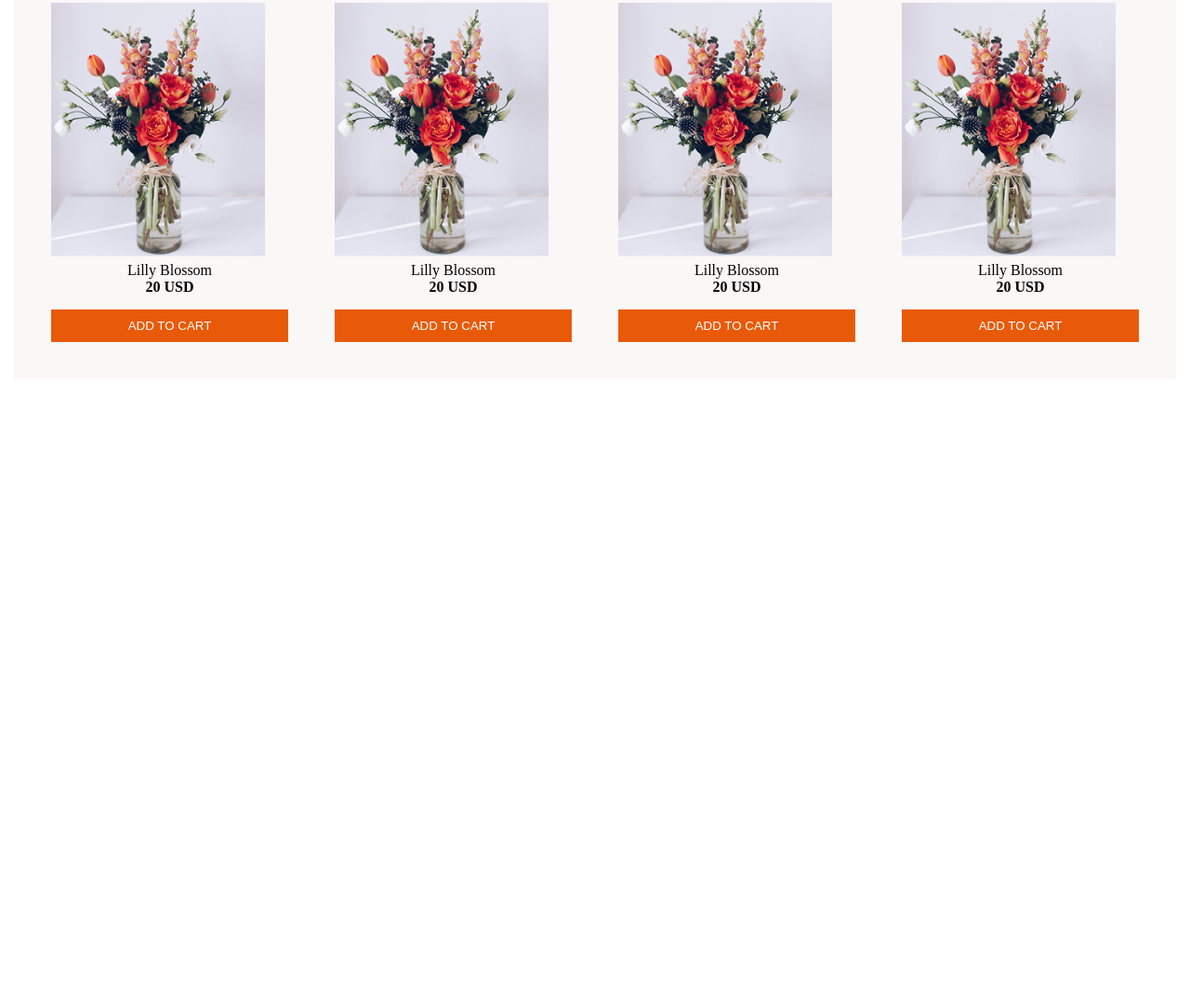
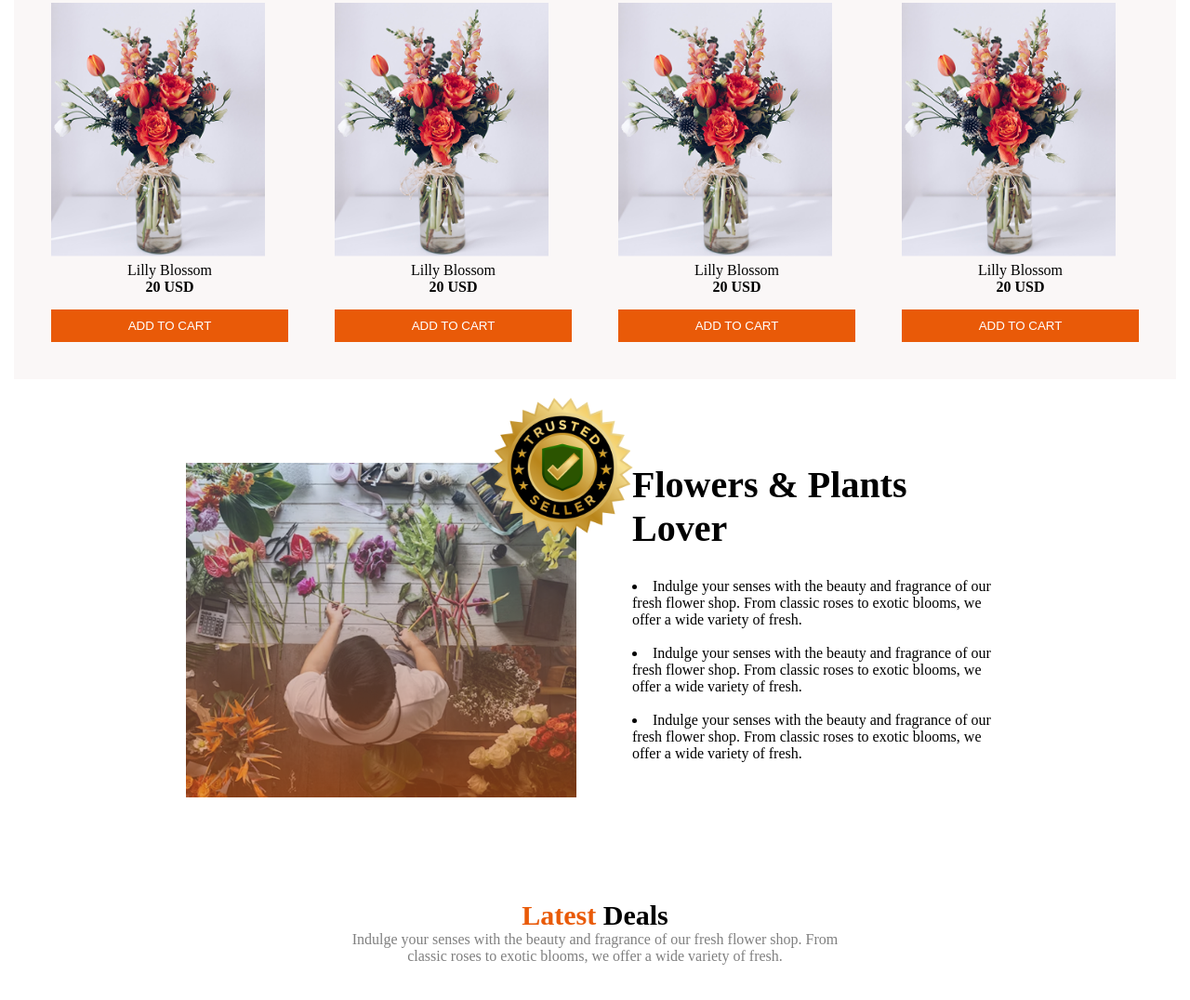
Before and after one commit to sintiarahman/my-second-responsive-assignment, a plain HTML site: page index.html in a window 1280 px wide. Shown: the part 1107-2183 px from the top of the page at 93% size. Before the commit the page ends 1530 px from the top, so only its background shows below. Drawn offline with Linux system fonts and the light colour scheme.

Commit message:
flowers-lovers-image badge added

```diff
--- a/index.css
+++ b/index.css
@@ -123,6 +123,70 @@
 
 
 }
+/*flowers lovers section*/
+.flower-lovers{
+    display: flex;
+    justify-content: space-around;
+
+
+    margin: 80px auto;
+    padding: 10px;
+    gap: 20px;
+
+    width: 940px;
+    height: auto;
+
+}
+.flower-lovers-image{
+    background-image: url(image/flower-store.png);
+    background-position:center;
+    background-repeat: no-repeat;
+    background-size: cover;
+    width:420px;
+    height: 360px;
+}
+.flower-lovers-title{
+    box-sizing: border-box;
+
+    width: 400px;
+    height: auto;
+
+
+}
+.flower-lovers-title h2 {
+margin-bottom: 30px;
+font-size:40px;
+}
+.flower-lovers-title p{
+    gap: 10px;
+    color:rgba(0, 0, 0, 0.5) ;
+}
+.flower-lovers-image img{
+    width: 210px;
+    height: auto;
+    margin-left: 300px;
+    margin-top: -100px;
+
+}
+.latest-deal{
+    margin: 30px ;
+    padding: 20px;
+    align-items: center;
+    text-align: center;
+}
+.deals-title h1{
+font-weight: bold;
+font-size: 30px;
+}
+.deals-title span{
+color:rgba(233, 90, 8, 1) ;
+
+}
+.deals-title p{
+    color: rgba(0, 0, 0, 0.5);
+}
+
+
 
 
 
@@ -153,5 +217,21 @@
     .card-container img{
         width: 100%;
     }
+    /*flowers lovers-section*/
+    .flower-lovers{
+        flex-direction: column;
+        align-items: center;
+        width: 100%;
+
+    }
+    .flower-lovers-image
+    .flower-lovers-title{
+        width: 100%;
+        margin: 30px;
+
+    }
+    .flower-lovers-image img{
+    display: none;
+    }
 
 }
--- a/index.html
+++ b/index.html
@@ -135,6 +135,29 @@ Indulge your senses with the beauty and fragrance of our fresh flower shop. <br>
             </div>
 
         </section>
+        <!--flowers lovers section-->
+        <section class="flower-lovers">
+            <div class="flower-lovers-image">
+                <div class="img"><img src="image/trusted-badge.png" alt=""></div>
+            </div>
+            <div class="flower-lovers-title">
+                <h2>Flowers & Plants Lover</h2>
+                <p>
+<li>Indulge your senses with the beauty and fragrance of our fresh flower shop. From classic roses to exotic blooms, we offer a wide variety of fresh.</li> <br>
+<li>Indulge your senses with the beauty and fragrance of our fresh flower shop. From classic roses to exotic blooms, we offer a wide variety of fresh.</li><br>
+<li>Indulge your senses with the beauty and fragrance of our fresh flower shop. From classic roses to exotic blooms, we offer a wide variety of fresh.</li>
+
+</p>
+            </div>
+
+        </section>
+        <section class="latest-deal">
+            <div class="deals-title">
+                <h1><span>Latest</span> Deals</h1>
+                <p>
+Indulge your senses with the beauty and fragrance of our fresh flower shop. From <br>classic roses to exotic blooms, we offer a wide variety of fresh.</p>
+            </div>
+        </section>
 
     </main>
 </body>
```
